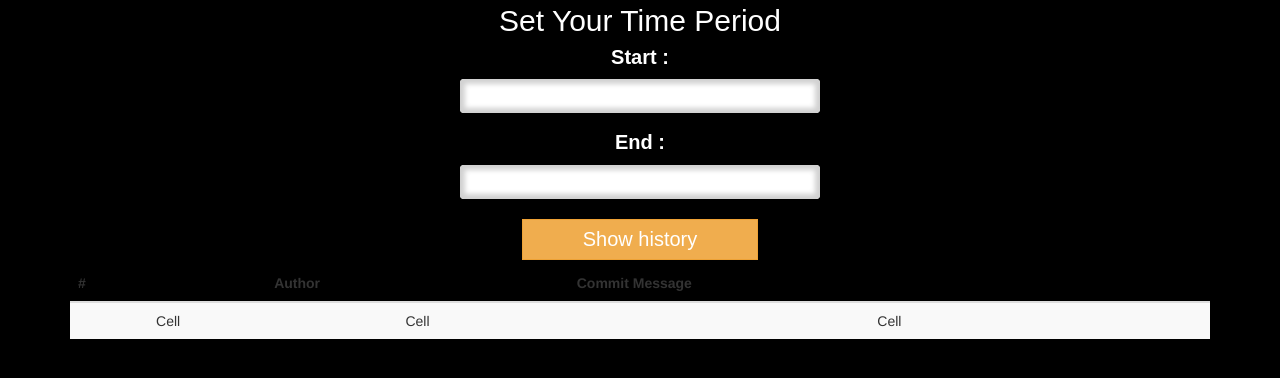
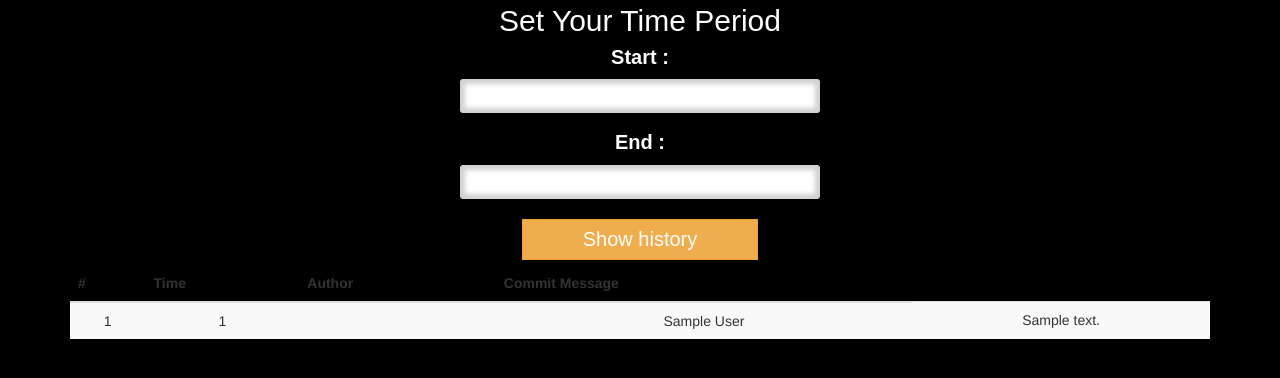
Before and after one commit to polotent/selectel-hackathon, a Flask app: template Selectel2019/templates/report_generator.html in a window 1280 px wide. Shown: the top 378 px of the page. Run offline with Flask 2, Linux system fonts and the light colour scheme; the template is opened without the code that fills it: most values are stand-ins (such as "Sample title", 1, 10 or a date in 2020); some libraries are stand-ins or nearby versions.

Commit message:
added tim parser

```diff
--- a/Selectel2019/app.py
+++ b/Selectel2019/app.py
@@ -1,9 +1,10 @@
 from flask import Flask, request, send_from_directory, render_template
 from text_processor import TextProcessor
 from git_api import GitProcessor
-
+from time_parser import TimeParser
 
 app = Flask(__name__, static_url_path='/static/')
+INITIAL_COMMITS = 5
 
 
 @app.route('/')
@@ -19,13 +20,9 @@ def debug():
 @app.route('/link-request', methods=['POST'])
 def response():
     link = request.form['link']
-
-    text_processor = TextProcessor()
-
-    if text_processor.validate_link(link):
-        git_processor = GitProcessor(link)
-        git_initial_history = git_processor.get_initial_history(5)
-        return render_template("report_generator.html", history=git_initial_history, repo_link=link)
+    if TextProcessor.validate_link(link):
+        git_history = GitProcessor.get_history(repo_link=link, num_of_commits=INITIAL_COMMITS)
+        return render_template("report_generator.html", history=git_history, repo_link=link)
     else:
         return render_template("main.html", text="Invalid Git Repository Link")
 
@@ -35,9 +32,12 @@ def get_history():
     start_time = request.form['start_time']
     end_time = request.form['end_time']
     link = request.form['repo_link']
-    git_processor = GitProcessor(link)
-    return git_processor.get_history_by_period(start_time=start_time, end_time=end_time)
-
+    data = {
+        "data": GitProcessor.get_history(repo_link=link,
+                                         start_time=TimeParser.parse_time(time=start_time, param="web->git"),
+                                         end_time=TimeParser.parse_time(time=end_time, param="web->git"))
+    }
+    return data
 
 # Serving Static File
 @app.route('/<path:path>')
--- a/Selectel2019/static/js/load-history.js
+++ b/Selectel2019/static/js/load-history.js
@@ -2,15 +2,17 @@ $(document).ready(function () {
     $('form').on('submit', function (event) {
         $.ajax({
                 data: {
-                    start_time: $('#start-time').val(),
-                    end_time: $('#end_time').val(),
-                    repo_link: $('#repo_link').val()
+                    start_time: $('#startTime').val(),
+                    end_time: $('#endTime').val(),
+                    repo_link: $('#repoLink').val()
                 },
                 type: 'POST',
                 url: '/get_history'
             })
             .done(function (data) {
-                // create table
+                var table = document.getElementById("history");
+                alert(data);
+                table.innerHTML = "Hello World!";
             });
         event.preventDefault();
     });
--- a/Selectel2019/templates/report_generator.html
+++ b/Selectel2019/templates/report_generator.html
@@ -27,13 +27,16 @@
     <script src="{{ url_for('static', filename='js/moment-with-locales.min.js') }}"></script>
     <script src="{{ url_for('static', filename='js/bootstrap.min.js') }}"></script>
     <script src="{{ url_for('static', filename='js/bootstrap-datetimepicker.min.js') }}"></script>
+
+    <script src="{{ url_for('static', filename='js/load-history.js') }}"></script>
+
     <script type="text/javascript">
         $(function () {
-            $('#start-time').datetimepicker({
+            $('#startTime').datetimepicker({
                 locale: 'ru',
                 stepping: 10
             });
-            $('#end-time').datetimepicker({
+            $('#endTime').datetimepicker({
                 locale: 'ru',
                 stepping: 10
             });
@@ -43,50 +46,43 @@
 
 <body>
     <div class="container main-container">
-        <!-- <div class="row">
-            <div class="form-group">
-                <label for="user-select">Select Repository User:</label>
-                <select class="form-control" id="user-select">
-                    <option>Alex</option>
-                    <option>Egor</option>
-                </select>
-            </div>
-        </div> -->
         <div class="row">
             <div class="col-xs-4 col-xs-offset-4">
-                <form method="post" action="/get_history">
+                <form>
                     <p id="set-time-title">Set Your Time Period</p>
                     <div class="form-group">
-                        <label for="start-time">Start :</label>
-                        <input type="text" class="form-control" id="start-time">
+                        <label for="startTime">Start :</label>
+                        <input type="text" class="form-control" id="startTime">
                     </div>
                     <div class="form-group">
-                        <label for="end-time">End :</label>
-                        <input type="text" class="form-control" id="end-time">
+                        <label for="endTime">End :</label>
+                        <input type="text" class="form-control" id="endTime">
                     </div>
-                    {% if repo_link %}
-                        <input type="hidden" name="repo_link" id="repo_link" value="{{ repo_link }}">
-                    {% endif %}
-                    <input id="show-history-button" type="submit" value="Show history" class="btn btn-warning">
+                    <input type="hidden" id="repoLink" value="{{ repo_link }}">
+                    <button id="show-history-button" type="submit" class="btn btn-warning">Show history</button>
                 </form>
             </div>
         </div>
         <div class="row">
             <div class="col-xs-12">
-                <table class="table table-striped">
+                <table class="table table-striped" id="history">
                     <thead>
                         <tr>
                             <th>#</th>
+                            <th>Time</th>
                             <th>Author</th>
                             <th>Commit Message</th>
                         </tr>
                     </thead>
                     <tbody>
-                        <tr>
-                            <td>Cell</td>
-                            <td>Cell</td>
-                            <td>Cell</td>
-                        </tr>
+                        {% for el in history %}
+                            <tr>
+                                <td>{{ loop.index }}</td>
+                                <td>{{ el[0] }}<td>
+                                <td>{{ el[1][0]["author"] }}</td>
+                                <td>{{ el[1][0]["message"] }}</td>
+                            </tr>
+                        {% endfor %}
                     </tbody>
                 </table>
             </div>
--- a/Selectel2019/text_processor.py
+++ b/Selectel2019/text_processor.py
@@ -1,5 +1,5 @@
 class TextProcessor:
-    def validate_link(self, link):
+    def validate_link(link):
         try:
             if "github.com" in link:
                 return True
```
Also changed, not shown: Selectel2019/git_api.py (+17 -13 lines), Selectel2019/time_parser.py (added, +11 -0 lines).
